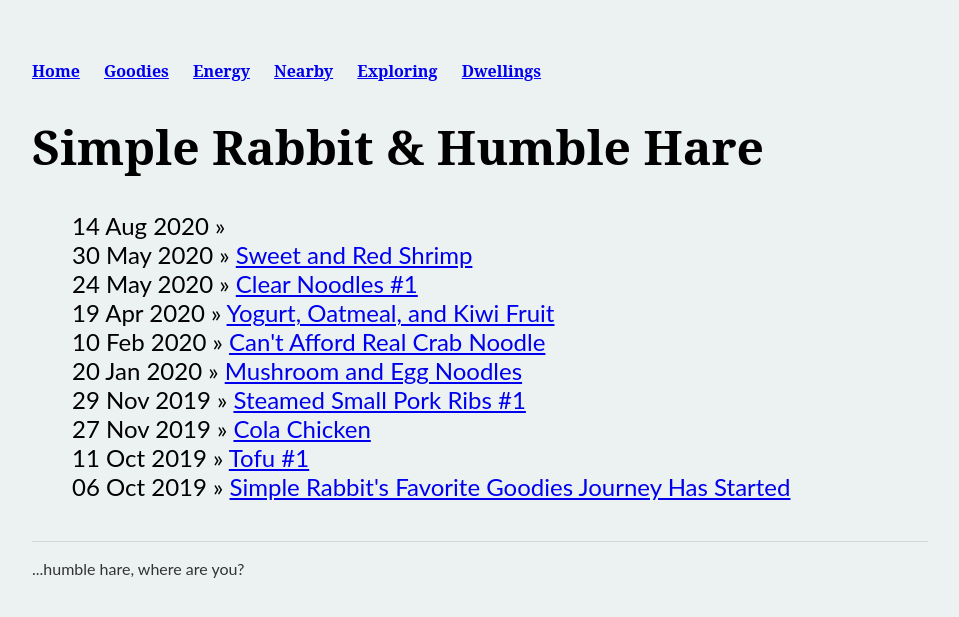
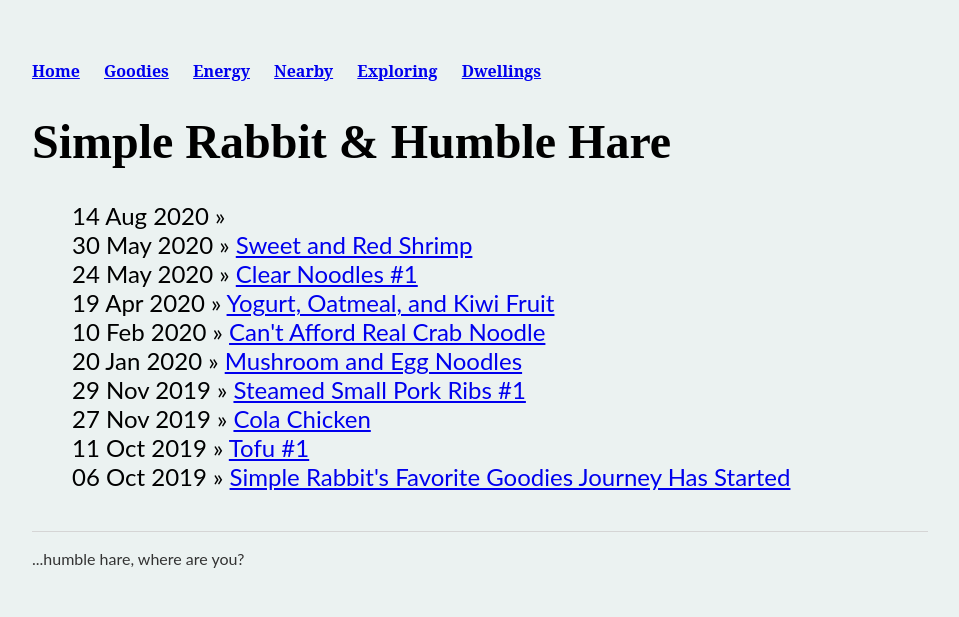
Before and after one commit to Squishy-Penguin/Squishy-Penguin.github.io, a Jekyll site: the page built from goodies/index.html, in a window 1280 px wide. Shown: the top 617 px of the page, without its empty margins (160-1119 px from the left). Built offline with Jekyll 4.4.1, drawn with Linux system fonts in a browser that asks for light colours.

Commit message:
updated fonts and hero button

```diff
--- a/css/main.css
+++ b/css/main.css
@@ -7,8 +7,101 @@
 /*-----------------------------------------------------------------------------------------------------------------*/
 /*-------------------------Fonts---------------------------------------------------------------------------------*/
 /*-----------------------------------------------------------------------------------------------------------------*/
-<link href="https://fonts.googleapis.com/css?family=Lobster" rel="stylesheet" type="text/css"><style>
-<link href='https://fonts.googleapis.com/css?family=Lato' rel='stylesheet' type="text/css"><style>
+<style>
+@import url('https://fonts.googleapis.com/css2?family=Lato:wght@300&family=Lobster&family=Merienda&family=Overlock+SC&family=Source+Code+Pro&display=swap');
+</style>
+
+/*-----------------------------------------------------------------------------------------------------------------*/
+/*-------------------------Hero Image - front page-----------------------------------------------------------------*/
+/*-----------------------------------------------------------------------------------------------------------------*/
+/*Start: Banner image settings*/
+.hero {
+  width: 100vw;
+  height: 100vh; /*take up most of page*/
+
+  display: flex;
+  justify-content: center;
+  align-items: center; /*use flexbox to align image*/
+
+  position: relative; /* Position and center the image to scale nicely on all screens, v.s. absolute*/
+  background-image: linear-gradient(rgba(0, 0, 255, 0.5), rgba(255, 255, 0, 0.5)), url(banner1.jpg);
+  background-position: center center;
+  background-repeat: no-repeat;
+  background-size: cover;
+
+  background-attachment: fixed;
+
+  /*filter: brightness(60%); /* Or use "linear-gradient" for dark effect on the image*/
+}
+
+/* Place text in the middle of the image */
+.hero-content{
+  position: relative;
+  font-family: 'Merienda', cursive;
+  color: black;
+  text-align: centre;
+  margin: 0.625rem;
+}
+
+.hero-title {
+  /*text-align: center;
+  position: absolute;
+  top: 50%;
+  left: 50%;
+  transform: translate(-50%, -50%);*/
+  font-size: 5em;
+  font-family: 'Merienda', cursive;
+  font-weight: 600;
+  margin-top 0;
+  margin-bottom: 0.5em;
+}
+
+.hero-subtitle {
+
+  font-size: 2em;
+  font-family: 'Overlock SC', cursive;
+  font-weight: 200;
+
+  margin-bottom: 0.5em;
+}
+
+.hero-button{
+  display: block;
+  width: 200px;
+
+  padding: 1em;
+  margin-top: 50px;
+  margin-left: auto;
+  margin-right: auto; /*centred button*/
+
+  /*text*/
+  color: black;
+  font-family: 'Source Code Pro', monospace;
+  font-size: 1.5em
+
+  /*border*/
+  border: 3px solid black;
+  border-radius: 20px /*rounded button*/
+
+}
+
+.hero-button:hover { /*change background color of button when cursor hovers over it*/
+  background-color: black;
+  border: 3px solid white;
+  color: white;
+}
+
+/*-----------------banner----------------------------*/
+
+/*Banner image:*/
+.picture1 {
+   width:100px;
+   height:100px;
+   background-image: url(almost%20winter.png);
+
+   margin:0; /* If you want no margin */
+   padding:0; /*if your want padding */
+}
 
 /*-----------------------------------------------------------------------------------------------------------------*/
 /*-------------------------SIDEBAR---------------------------------------------------------------------------------*/
@@ -80,94 +173,6 @@
 /*End: sidebar settings*/
 
 /*-----------------------------------------------------------------------------------------------------------------*/
-/*-------------------------Hero Image - front page-----------------------------------------------------------------*/
-/*-----------------------------------------------------------------------------------------------------------------*/
-/*Start: Banner image settings*/
-.hero {
-  width: 80vw;
-  height: 80vh; /*take up most of page*/
-
-  display: flex;
-  justify-content: center;
-  align-items: center; /*use flexbox to align image*/
-
-  position: relative; /* Position and center the image to scale nicely on all screens, v.s. absolute*/
-  background-image: linear-gradient(rgba(0, 0, 255, 0.5), rgba(255, 255, 0, 0.5)), url(banner1.jpg);
-  background-position: center center;
-  background-repeat: no-repeat;
-  background-size: cover;
-
-  background-attachment: fixed;
-
-  /*filter: brightness(60%); /* Or use "linear-gradient" for dark effect on the image*/
-}
-
-/* Place text in the middle of the image */
-.hero-content{
-  position: relative;
-  font-family: 'Lobster', 'serif' ;
-  color: black;
-  text-align: centre;
-  margin: 0.625rem;
-}
-
-.hero-title {
-  /*text-align: center;
-  position: absolute;
-  top: 50%;
-  left: 50%;
-  transform: translate(-50%, -50%);*/
-  font-size: 5em;
-  font-family: 'serif';
-  font-weight: 600;
-  margin-top 0;
-  margin-bottom: 0.5em;
-}
-
-.hero-subtitle {
-
-  font-size: 2em;
-  font-family: 'serif';
-  font-weight: 200;
-
-  margin-bottom: 0.5em;
-}
-
-.hero-button{
-  display: block;
-  width: 200px;
-
-  padding: 1em;
-  margin-top: 50px;
-  margin-left: auto;
-  margin-right: auto; /*centred button*/
-
-  /*text*/
-  color: white;
-  font-family: 'sans-serif';
-  font-size: 1.5em
-  border: 3px solid white;
-  border-radius: 20px /*rounded button*/
-
-}
-
-.hero-button:hover { /*change background color of button when cursor hovers over it*/
-  background-color: #9370db;
-  border: 3px solid #9370db;
-  color: white;
-}
-
-/*Banner image:*/
-.picture1 {
-   width:100px;
-   height:100px;
-   background-image: url(almost%20winter.png);
-
-   margin:0; /* If you want no margin */
-   padding:0; /*if your want padding */
-}
-
-/*-----------------------------------------------------------------------------------------------------------------*/
 /*-------------------------Content---------------------------------------------------------------------------------*/
 /*-----------------------------------------------------------------------------------------------------------------*/
 
@@ -210,21 +215,21 @@
 ul.posts {
     margin: 20px auto 40px;
     font-size: 1.5em;
-    font-family: 'Lobster', 'serif' ;
+    font-family: 'Lobster', cursive;
 }
 
 ul.posts li {
-    font-family: 'Lato','sans-serif';
+    font-family: 'Lato', sans-serif;
     list-style: none;
 }
 
 h1 {
     font-size: 3em;
-    font-family: 'Lobster', 'serif' ;
+    font-family: 'Lobster', cursive;
 }
 p {
     font-size: 1.5em;
-    font-family: 'Lato','sans-serif';
+    font-family: 'Lato', sans-serif;
     line-height: 1.4em;
     color: #333;
 }
@@ -232,5 +237,5 @@
 footer {
     border-top: 1px solid #d5d5d5;
     font-size: .8em;
-    font-family: 'Lobster', 'serif' ;
+    font-family: 'Lobster', cursive;
 }
```
